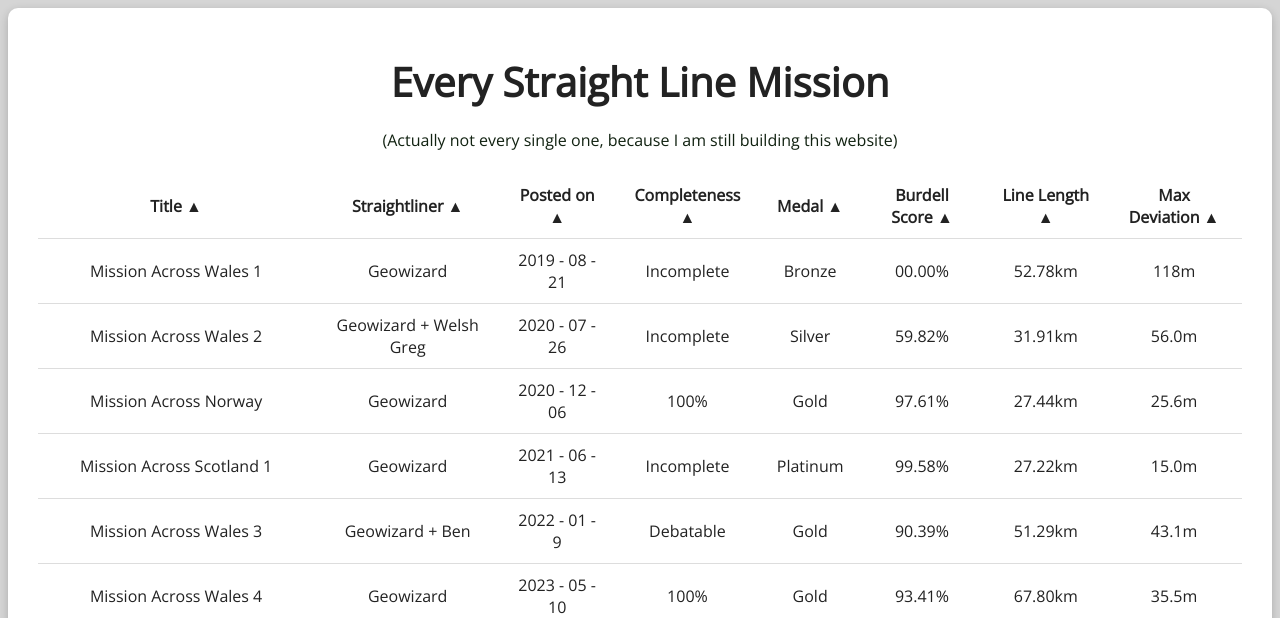
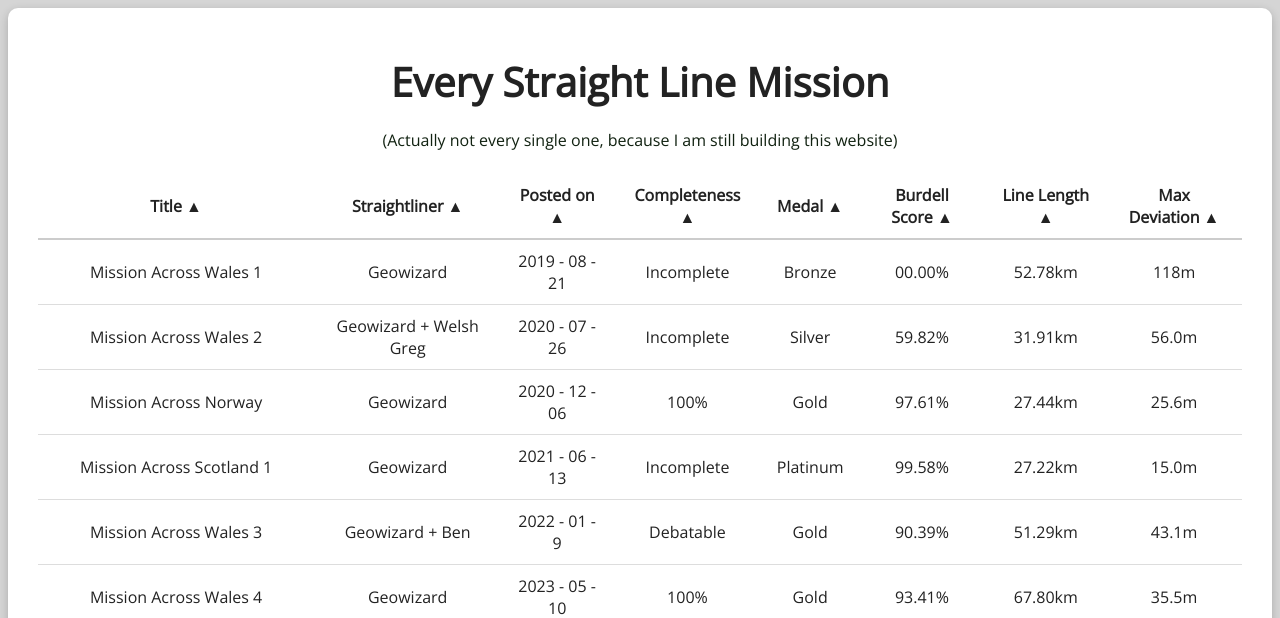
Before and after one commit to SamKry/straightlinewiki, a PHP site: page /table.html in a window 1280 px wide. Shown: the top 618 px of the page. Run offline with PHP 8.4, Linux system fonts and the light colour scheme.

Commit message:
fixed annoying border

```diff
--- a/dark.css
+++ b/dark.css
@@ -179,10 +179,16 @@ table {
 	overflow: hidden;
 }
 
-th, td {
+td {
 	padding: 10px 15px;
 	text-align: center;
-	border-bottom: 1px solid #888;
+	border-top: 1px solid #888;
+}
+
+th {
+	padding: 10px 15px;
+	text-align:center;
+	border-bottom: 2px solid #666;
 }
 
 th:hover {
--- a/style.css
+++ b/style.css
@@ -219,10 +219,16 @@ table {
 	overflow: hidden;
 }
 
-th, td {
+td {
 	padding: 10px 15px;
 	text-align: center;
-	border-bottom: 1px solid #ddd;
+	border-top: 1px solid #ddd;
+}
+
+th {
+	padding: 10px 15px;
+	text-align: center;
+	border-bottom: 2px solid #ccc;
 }
 
 th:hover {
```
Also changed, not shown: index.php (+4 -4 lines).
